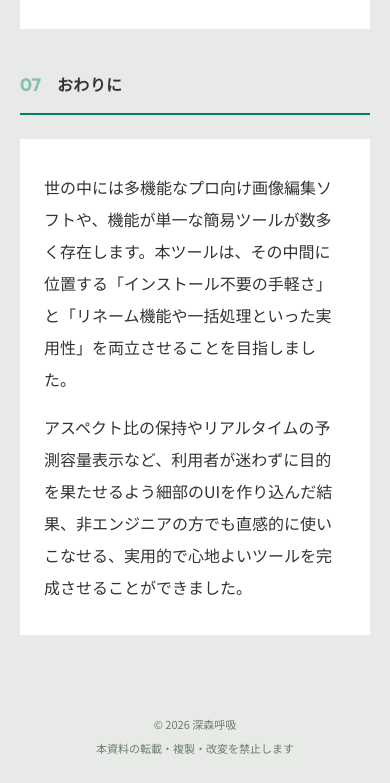
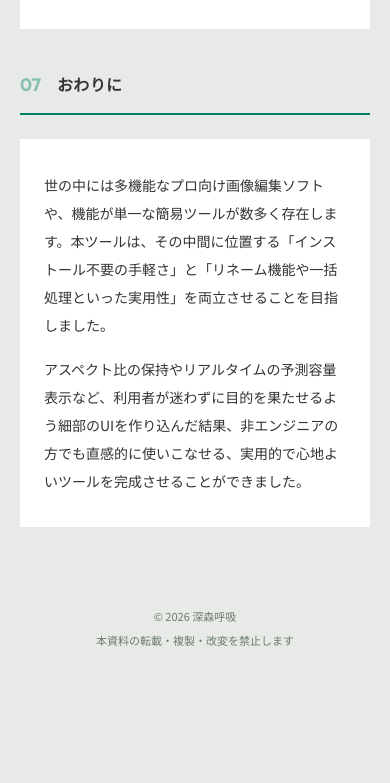
Before and after one commit to jnishina-co9/image-resizer-converter, a plain HTML site: page spec.html in a window 390 px wide. Shown: the part 5968-6751 px from the top of the page. After the commit the page ends 6643 px from the top, so only its background shows below. Drawn offline with Linux system fonts and the light colour scheme.

Commit message:
ファイル内容を更新済み

```diff
--- a/spec.html
+++ b/spec.html
@@ -646,7 +646,7 @@
     .section-title { font-size: 16px; }
     .section-num { font-size: 18px; }
     .accordion__title, .flow-step__title { font-size: 14px; }
-    .accordion__body p, .spec-block li, .flow-step__desc, .app-card__table td { font-size: 14px; }
+    .accordion__body p, .spec-block li, .flow-step__desc, .app-card__table td, .section-body p { font-size: 14px; }
     .nav__item, .app-card__table th, .meta-badge__value, .tech-tag, .url-link, .flow-step__num { font-size: 13px; }
     .sidebar__doc-type, .nav__section-label, .nav__item-num, .meta-badge__label, .accordion__tag, .spec-block__label { font-size: 11px; }
     .content { padding: 24px 20px; }
```
